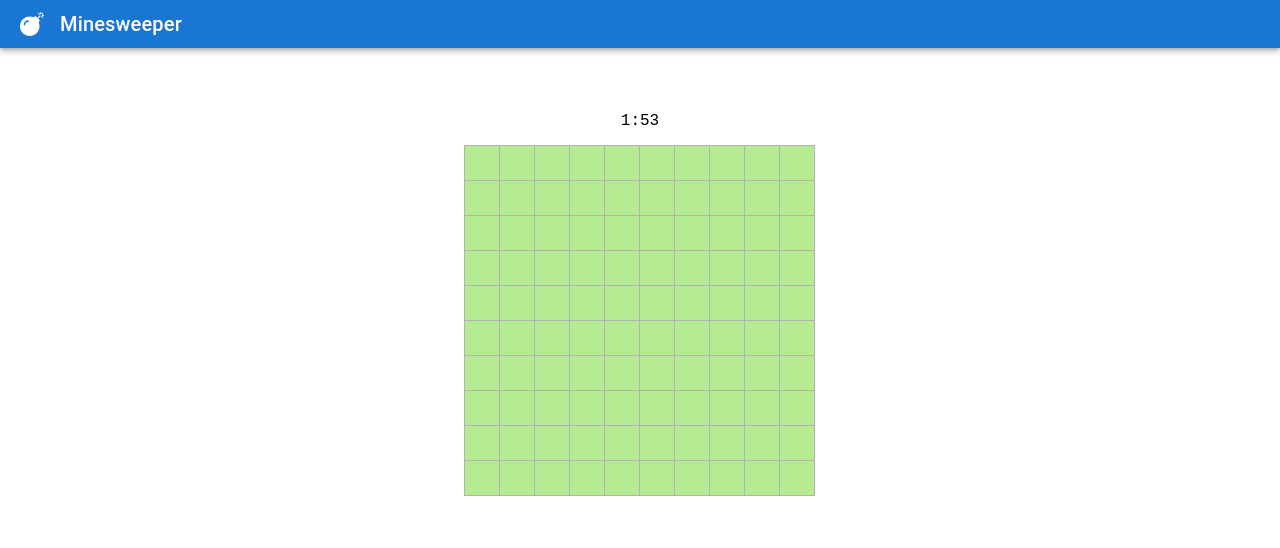
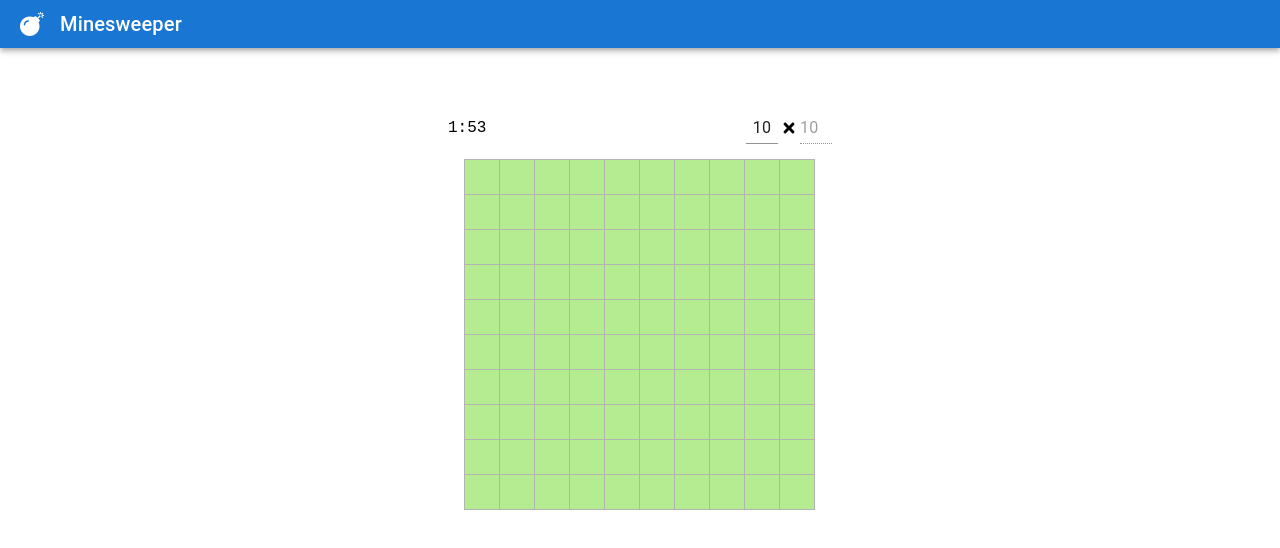
Before and after one commit to ok-tomo/Minesweeper, a React (Create React App) app: page / in a window 1280 px wide. Shown: the top 548 px of the page. Built offline with nearby package versions, Linux system fonts and the light colour scheme; the HTML template or start-up script is replaced by a standard one.

Commit message:
add: サイズ指定用のinputを追加

```diff
--- /dev/null
+++ b/src/Component/SizeInput.css
@@ -0,0 +1,14 @@
+.size {
+    display: flex;
+    justify-content: end;
+    margin-left: auto;
+}
+
+.sizeInput {
+    width: 2rem;
+}
+
+.sizeTimes {
+    padding-top: 0.5rem;
+    margin: 0 3px 0 3px;
+}
--- /dev/null
+++ b/src/Component/SizeInput.tsx
@@ -0,0 +1,35 @@
+import React, { useState } from 'react';
+import Input from '@mui/material/Input';
+import './SizeInput.css';
+import { FaTimes } from 'react-icons/fa';
+
+const SizeInput: React.VFC = () => {
+    const [size, setSize] = useState(10);
+    const changeSize = (event: React.ChangeEvent<HTMLInputElement>) => {
+        const inputValue: number = Number(event.target.value);
+        const maxSize: number = 25;
+
+        if (!Number.isNaN(inputValue) && inputValue <= maxSize) {
+            setSize(Number(inputValue));
+            console.log(inputValue);
+        } else if (inputValue > maxSize) {
+            setSize(maxSize);
+        }
+    };
+
+    return (
+        <div className="size">
+            <Input
+                className="sizeInput"
+                placeholder="Size"
+                defaultValue={size}
+                onChange={(event: any) => changeSize(event)}
+                inputProps={{ style: { textAlign: 'center' } }}
+            />
+            <div className="sizeTimes"><FaTimes /></div>
+            <Input className="sizeInput" disabled value={size} />
+        </div>
+    );
+};
+
+export default SizeInput;
--- a/src/Component/StatusBar.css
+++ b/src/Component/StatusBar.css
@@ -1,3 +1,7 @@
 .bar {
-    margin-bottom: 1rem;
+    display: flex;
+    justify-content: center;
+    align-items: center;
+    width: 30%;
+    margin: 0 auto 1rem auto;
 }
--- a/src/Component/StatusBar.tsx
+++ b/src/Component/StatusBar.tsx
@@ -1,5 +1,6 @@
 import React from 'react';
 import Timer from './Timer';
+import SizeInput from './SizeInput';
 import './StatusBar.css';
 
 type Props = {
@@ -10,6 +11,7 @@ const StatusBar: React.VFC<Props> = ({ timeOut }) => {
     return (
         <div className="bar">
             <Timer timeOut={timeOut} />
+            <SizeInput />
         </div>
     );
 };
```
